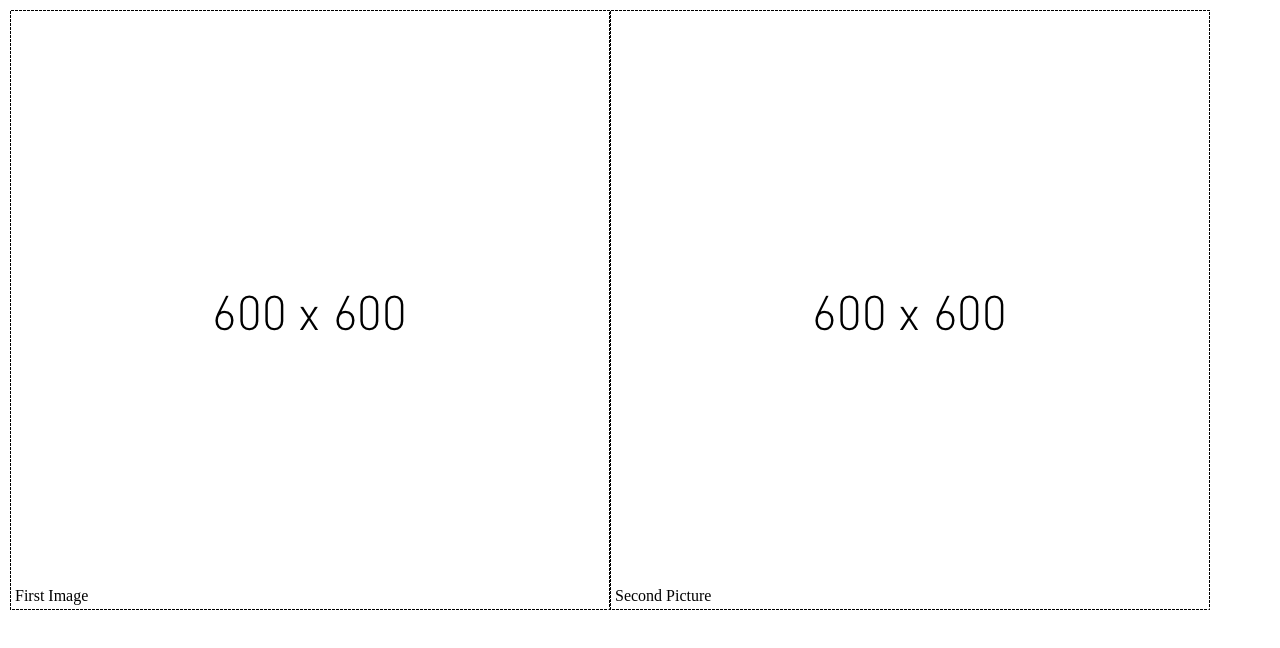
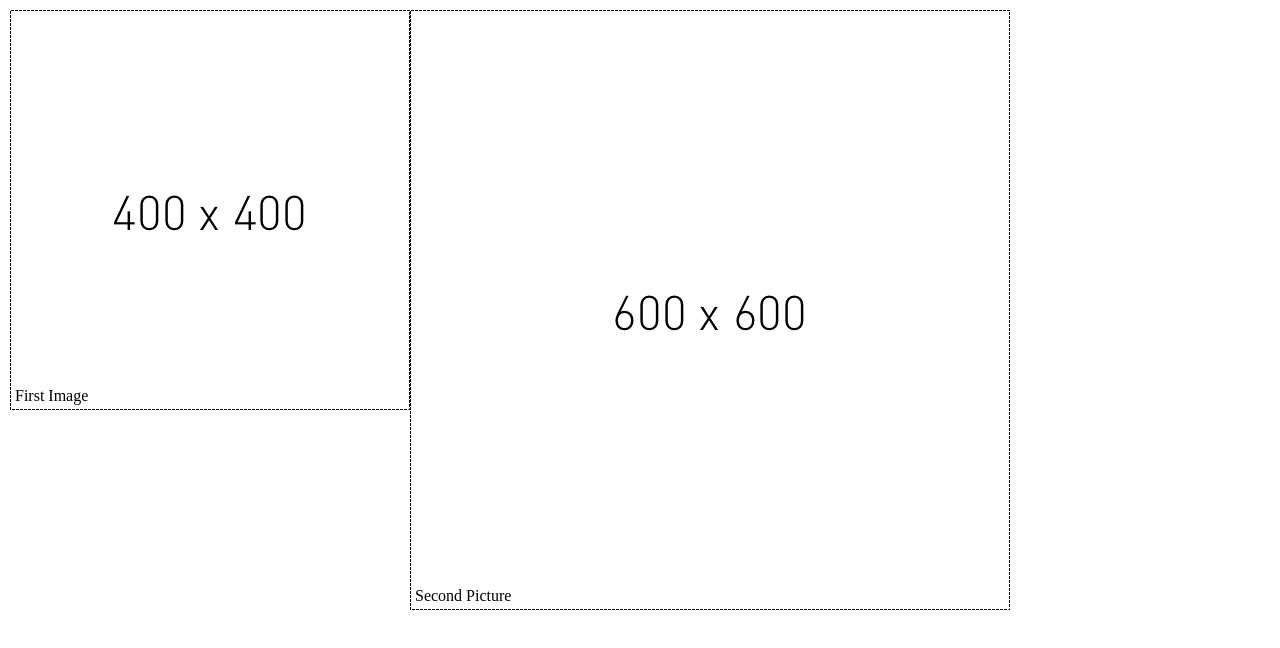
Before and after one commit to MarekZeman91/HTMLPictureElement, a plain HTML site: page index.html in a window 1280 px wide. Drawn offline with Linux system fonts and the light colour scheme.

Commit message:
Added support for srcset
Added support for srcset and edited example HTML.

```diff
--- a/HTMLPictureElement.js
+++ b/HTMLPictureElement.js
@@ -1,5 +1,5 @@
 /*
- * HTMLPictureElement.js 0.9
+ * HTMLPictureElement.js 1.0
  * Author: Marek Zeman
  * Twitter: MarekZeman91
  * URL: http://marekzeman.cz
@@ -10,36 +10,60 @@
 (function( d, w ) {
     if ( !( "HTMLPictureElement" in d ) && w.matchMedia ) {
         d.createElement( "picture" ).prototype = d.createElement( "img" ).prototype;
-        var picEls, picEl = {}, i, l, _i, _l;
+        var pictureElements, pictureElement = {};
 
-        function init() {
-            // converts to pure array to be able to work with it
-            picEls = [].slice.call( d.getElementsByTagName( "picture" ) );
-            for ( i = 0, l = picEls.length; i < l; i++ ) {
-                picEl = {};
-                picEl.el = picEls[i];
-                picEl.source = picEl.el.getElementsByTagName( "source" );
-                picEl.img = picEl.el.getElementsByTagName( "img" )[0] || d.createElement( "img" );
-                picEl.el.appendChild( picEl.img )
-                picEl.defaultURL = picEl.img.src.replace( /[\s\b\t\n\r\f]+/g, "" );
-                picEl.alt = picEl.img.getAttribute( "alt" ) || picEl.el.getAttribute( "alt" ) || "";
-                if ( picEl.alt ) {
-                    picEl.img.setAttribute( "alt", picEl.alt );
+        function parseSource( sources, source, srcset, match, i1, l1, i2, l2 ) {
+            for ( i1 = 0, l1 = sources.length; i1 < l1; i1++ ) {
+                source = sources[i1];
+                if ( source.getAttribute( "srcset" ) ) {
+                    sources[i1] = [];
+                    srcset = source.getAttribute( "srcset" ).split( /,\s+/g );
+                    for ( i2 = 0, l2 = srcset.length; i2 < l2; i2++ ) {
+                        match = srcset[i2].match( /^([^\s]+)\s+([\d\.]+)x$/ );
+                        if ( match.length === 3 ) {
+                            sources[i1].push({ query: source.getAttribute( "media" ) + " and (-webkit-min-device-pixel-ratio: " + match[2] + ")", source: match[1] })
+                            sources[i1].push({ query: source.getAttribute( "media" ) + " and (min--moz-device-pixel-ratio: " + match[2] + ")", source: match[1] })
+                            sources[i1].push({ query: source.getAttribute( "media" ) + " and (min-device-pixel-ratio: " + match[2] + ")", source: match[1] })
+                        }
+                    }
+                } else if ( source.getAttribute( "src" ) ) {
+                    sources[i1] = [{ query: source.getAttribute( "media" ), source: source.getAttribute( "src" ) }];
                 }
-                picEls[i] = picEl;
+            }
+            return sources || [];
+        }
+
+        function init( i1, l1 ) {
+            pictureElements = [].slice.call( d.getElementsByTagName( "picture" ) );
+            for ( i1 = 0, l1 = pictureElements.length; i1 < l1; i1++ ) {
+                pictureElement = {};
+                pictureElement.el = pictureElements[i1];
+                pictureElement.img = pictureElement.el.getElementsByTagName( "img" )[0] || d.createElement( "img" );
+                pictureElement.el.appendChild( pictureElement.img );
+                pictureElement.defaultURL = pictureElement.img.getAttribute( "src" ).replace( /[\s\b\t\n\r\f]+/g, "" );
+                pictureElement.alt = pictureElement.img.getAttribute( "alt" ) || pictureElement.el.getAttribute( "alt" ) || "";
+                if ( !!pictureElement.alt ) {
+                    pictureElement.img.setAttribute( "alt", pictureElement.alt );
+                }
+
+                pictureElement.sources = parseSource( [].slice.call( pictureElement.el.getElementsByTagName( "source" ) ) );
+                pictureElements[i1] = pictureElement;
             }
             setURLs();
         }
 
-        function setURLs() {
-            for ( i = 0; i < l; i++ ) {
-                picEl = picEls[i];
-                for ( _i = 0, _l = picEl.source.length; _i < _l; _i++ ) {
-                    if ( w.matchMedia( picEl.source[ _i ].getAttribute( "media" ) ).matches && _i + 1 !== _l ) {
-                        picEl.img.setAttribute( "src", picEl.source[ _i ].getAttribute( "src" ) || picEl.defaultURL );
-                        break;
-                    } else {
-                        picEl.img.setAttribute( "src", picEl.defaultURL );
+        function setURLs( i1, l1, i2, l2 ) {
+            for ( i1 = 0, l1 = pictureElements.length; i1 < l1; i1++ ) {
+                pictureElement = pictureElements[i1];
+                browseSources:
+                for ( i2 = 0, l2 = pictureElement.sources.length; i2 < l2; i2++ ) {
+                    for ( i3 = 0, l3 = pictureElement.sources[i2].length; i3 < l3; i3++ ) {
+                        if ( w.matchMedia( pictureElement.sources[i2][i3].query ).matches && i2 + 1 !== l2 ) {
+                            pictureElement.img.setAttribute( "src", pictureElement.sources[i2][i3].source );
+                            break browseSources;
+                        } else if ( i2 + 1 === l2 ) {
+                            pictureElement.img.setAttribute( "src", pictureElement.defaultURL );
+                        }
                     }
                 }
             }
--- a/index.html
+++ b/index.html
@@ -35,21 +35,18 @@
 <body>
 
     <picture>
-        <source src="600.png" media="(min-width: 1220px)">
-        <source src="550.png" media="(min-width: 1120px)">
-        <source src="500.png" media="(min-width: 1020px)">
-        <source src="450.png" media="(min-width: 920px)">
-        <source src="400.png" media="(min-width: 820px)">
+        <source media="(min-width: 1220px)" src="600.png">
+        <source media="(min-width: 820px)" srcset="400.png 1x, 500.png 1.5x, 600.png 2x">
         <img src="400.png" alt="First Image">
         <p>First Image</p>
     </picture>
 
     <picture alt="Second Picture">
-        <source src="600.png" media="(min-width: 1220px)">
-        <source src="550.png" media="(min-width: 1120px)">
-        <source src="500.png" media="(min-width: 1020px)">
-        <source src="450.png" media="(min-width: 920px)">
-        <source src="400.png" media="(min-width: 820px)">
+        <source media="(min-width: 1220px)" src="600.png">
+        <source media="(min-width: 1120px)" src="550.png">
+        <source media="(min-width: 1020px)" src="500.png">
+        <source media="(min-width: 920px)" src="450.png">
+        <source media="(min-width: 820px)" src="400.png">
         <img src="400.png">
         <p>Second Picture</p>
     </picture>
```
